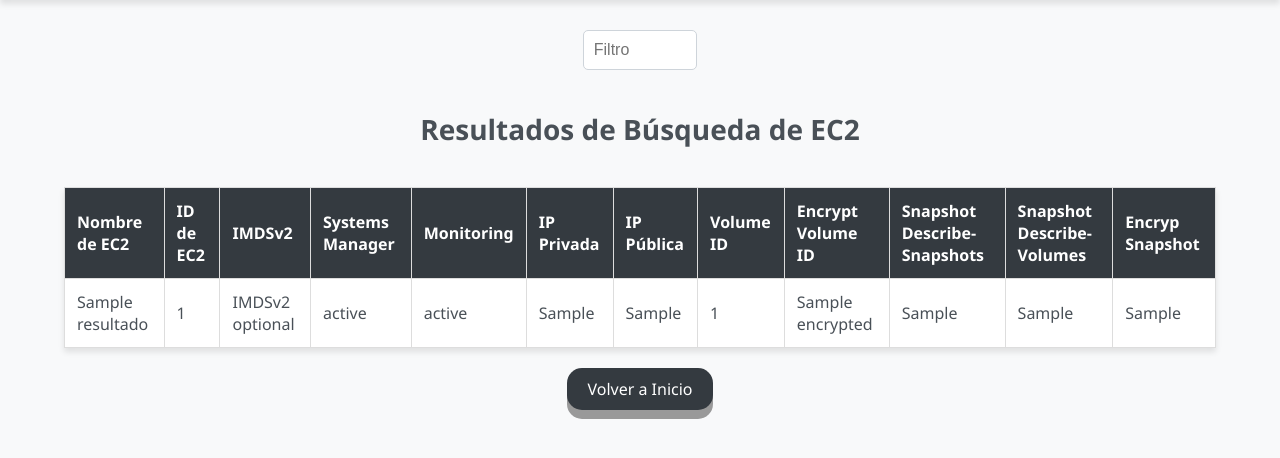
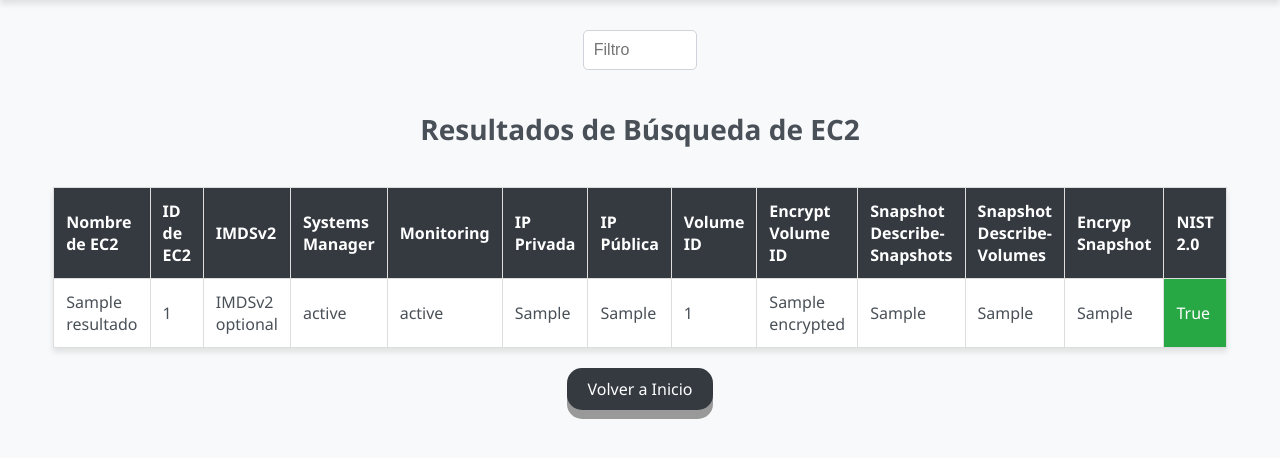
Before and after one commit to cryproot/CloudVigilant, a Flask app: template templates/resultadosec2.html in a window 1280 px wide. Shown: the part 70-528 px from the top of the page. Run offline with Flask 3, Linux system fonts and the light colour scheme; the template is opened without the code that fills it: most values are stand-ins (such as "Sample title", 1, 10 or a date in 2020).

Commit message:
Update resultadosec2.html

```diff
--- a/templates/resultadosec2.html
+++ b/templates/resultadosec2.html
@@ -105,6 +105,15 @@
             box-shadow: 0 5px #666;
             transform: translateY(4px);
         }
+        /* Estilos para NIST 2.0 */
+        .nist-true {
+            background-color: #28a745;
+            color: #fff;
+        }
+        .nist-fail {
+            background-color: #dc3545;
+            color: #fff;
+        }
     </style>
 </head>
 <body>
@@ -137,7 +146,8 @@
                 <th class="sortable" onclick="sortTable(8)">Encrypt Volume ID</th> <!-- Nueva columna -->
                 <th class="sortable" onclick="sortTable(9)">Snapshot Describe-Snapshots</th>
                 <th class="sortable" onclick="sortTable(10)">Snapshot Describe-Volumes</th>
-                <th class="sortable" onclick="sortTable(10)">Encryp Snapshot</th> <!-- Nueva columna -->
+                <th class="sortable" onclick="sortTable(11)">Encryp Snapshot</th> <!-- Nueva columna -->
+                <th class="sortable" onclick="sortTable(12)">NIST 2.0</th> <!-- Nueva columna -->
             </tr>
         </thead>
         <tbody>
@@ -155,6 +165,7 @@
                 <td>{{ resultado.snapshot_id_pt1 }}</td>
                 <td>{{ resultado.snapshot_id_pt2 }}</td>
                 <td>{{ resultado.snapshot_id_pt2_encrypted }}</td>
+                <td class="{% if resultado.nist2_status == 'True' %}nist-true{% else %}nist-fail{% endif %}">{{ resultado.nist2_status }}</td> <!-- Columna NIST 2.0 -->
             </tr>
             {% endfor %}
         </tbody>
```
